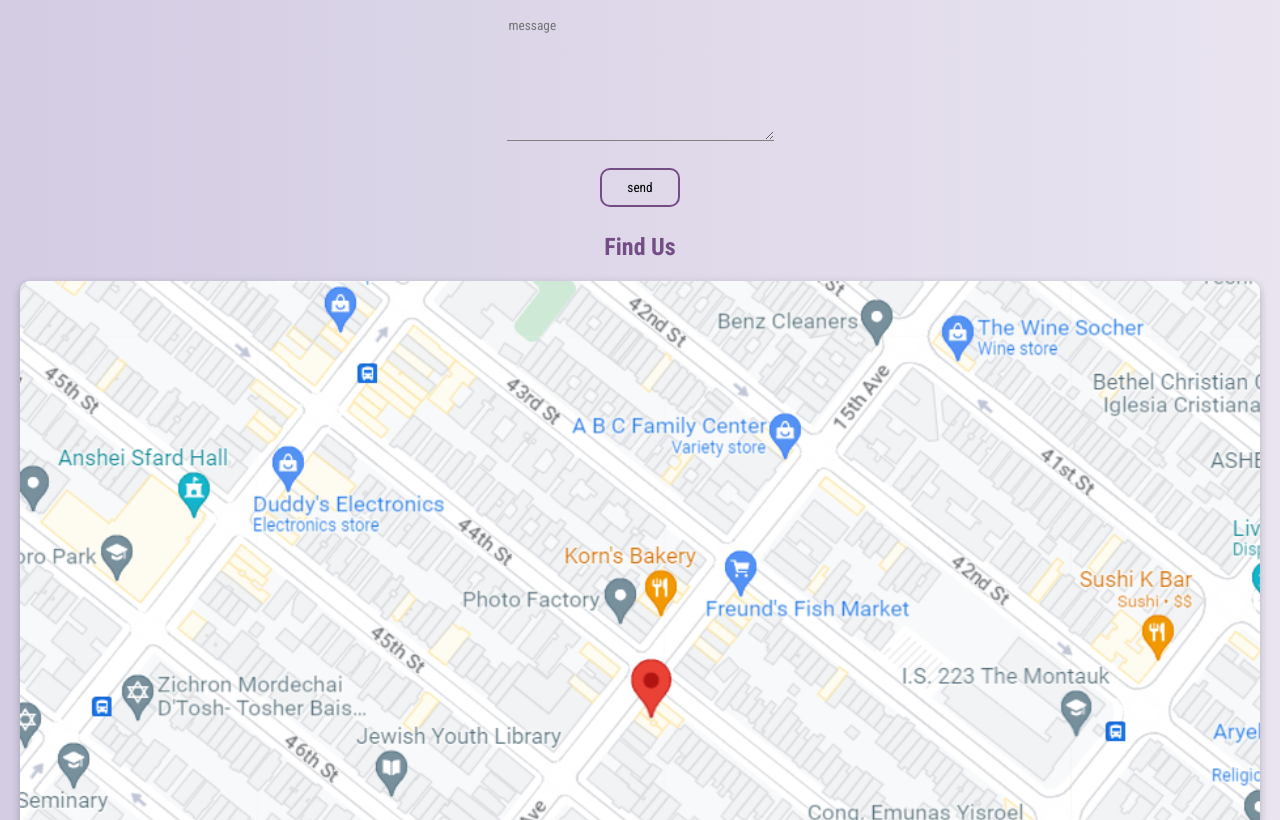
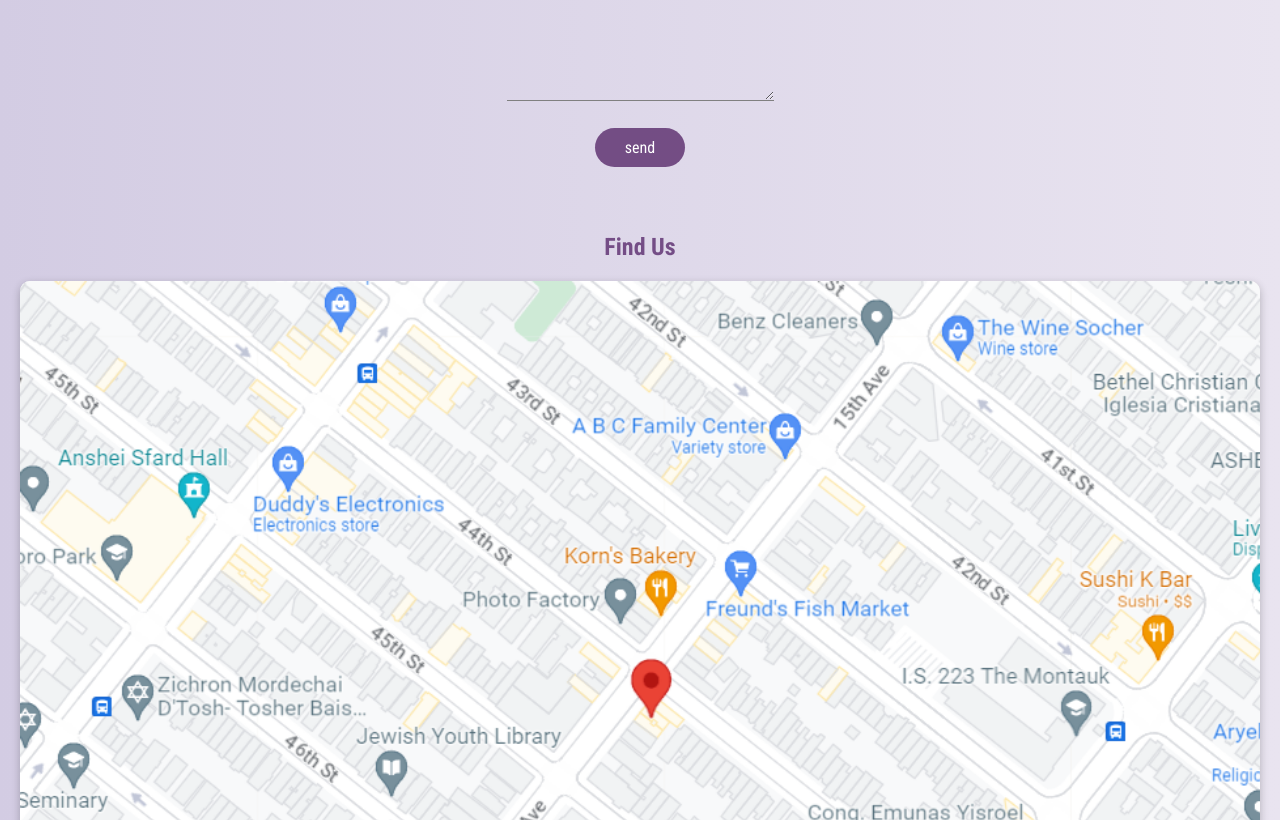
Before and after one commit to Lamadrid-Mike/wellness-express, a website: page index.html in a window 1280 px wide. Shown: the part 1980-2800 px from the top of the page. Drawn offline with Linux system fonts and the light colour scheme.

Commit message:
btn added

```diff
--- a/index.html
+++ b/index.html
@@ -94,7 +94,7 @@
           rows="8"
           placeholder="message"
         ></textarea>
-        <input class="form-section__btn" type="submit" value="send" />
+        <button class="form-section__btn" type="submit">send</button>
       </form>
     </section>
 
--- a/styles/contact.scss
+++ b/styles/contact.scss
@@ -1,4 +1,5 @@
 .contact-section {
+  margin-top: 12rem;
   &__header {
     color: rgba(107, 66, 125, 0.925);
     text-align: center;
--- a/styles/first-section.scss
+++ b/styles/first-section.scss
@@ -1,7 +1,7 @@
 .first-section {
   img {
     max-width: 100%;
-    margin-bottom: 10rem;
+    margin-bottom: 6rem;
   }
 
   &__btn {
@@ -12,7 +12,7 @@
     border: none;
     background-color: rgba(107, 66, 125, 0.925);
     margin: 2rem;
-    border-radius: 5px;
+    border-radius: 30px;
     transition: all 0.2s;
     box-shadow: 0px 3px 5px 0px rgba(0, 0, 0, 0.75);
     &:active {
--- a/styles/form-section.scss
+++ b/styles/form-section.scss
@@ -34,18 +34,21 @@
       border-bottom: 1px solid grey;
       font-family: inherit;
       outline: none;
-      &:focus {
+      & ::selection {
         outline: none;
         background-color: inherit;
       }
     }
 
+    //send btn
     :last-child {
+      color: white;
+      font-size: medium;
       font-family: inherit;
-      padding: 1rem 2.5rem;
-      border: 2px solid rgba(107, 66, 125, 0.925);
-      border-radius: 10px;
-      background-color: inherit;
+      padding: 1rem 3rem;
+      background-color: rgba(107, 66, 125, 0.925);
+      border-radius: 30px;
+      border: none;
     }
 
     textarea {
```
Also changed, not shown: imgs/send-btn.svg (added), index.css, styles/contact.css, styles/first-section.css, styles/form-section.css, 4 other files.
